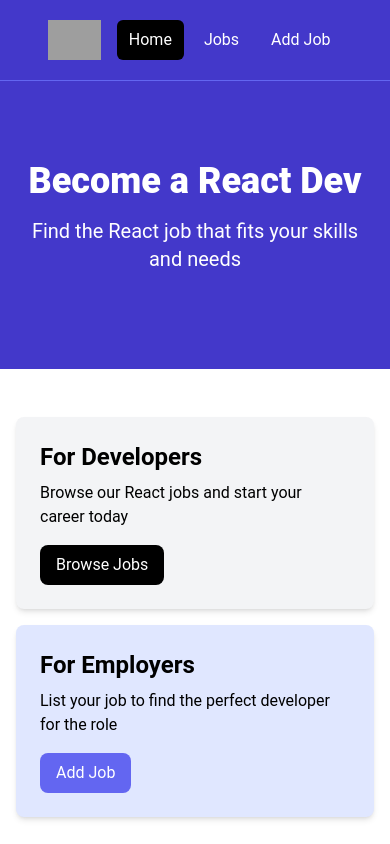
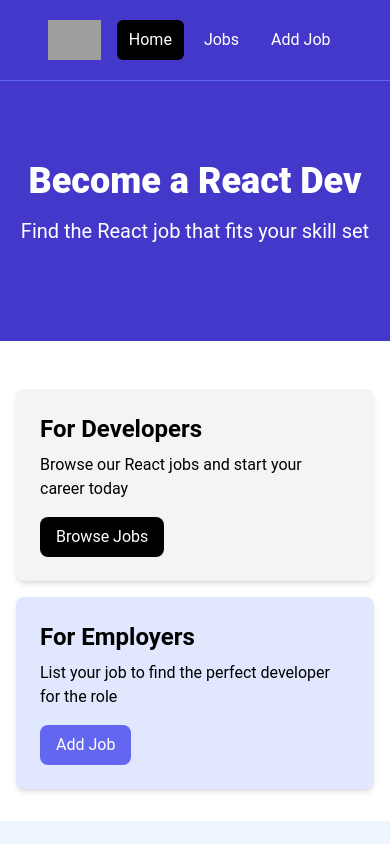
Before and after one commit to abdulhakim233/React-jobs, a React (Vite) app: page / in a window 390 px wide. Shown: the top 844 px of the page. Built offline with nearby package versions, Linux system fonts and the light colour scheme; grey boxes are pictures that could not be loaded.

Commit message:
added Homecard component

```diff
--- a/src/App.jsx
+++ b/src/App.jsx
@@ -1,59 +1,14 @@
 import  Navbar from "./components/Navbar";
+import Hero from "./components/Hero";
+import HomeCards from './components/HomeCards.jsx'
+
 const App = () => {
   return (
     <>
      <Navbar />
+    <Hero/>
+    <HomeCards/>
 
-
-    {/* <!-- Hero --> */}
-    <section className="bg-indigo-700 py-20 mb-4">
-      <div
-        className="max-w-7xl mx-auto px-4 sm:px-6 lg:px-8 flex flex-col items-center"
-      >
-        <div className="text-center">
-          <h1
-            className="text-4xl font-extrabold text-white sm:text-5xl md:text-6xl"
-          >
-            Become a React Dev
-          </h1>
-          <p className="my-4 text-xl text-white">
-            Find the React job that fits your skills and needs
-          </p>
-        </div>
-      </div>
-    </section>
-
-    {/* <!-- Developers and Employers --> */}
-    <section className="py-4">
-      <div className="container-xl lg:container m-auto">
-        <div className="grid grid-cols-1 md:grid-cols-2 gap-4 p-4 rounded-lg">
-          <div className="bg-gray-100 p-6 rounded-lg shadow-md">
-            <h2 className="text-2xl font-bold">For Developers</h2>
-            <p className="mt-2 mb-4">
-              Browse our React jobs and start your career today
-            </p>
-            <a
-              href="/jobs.html"
-              className="inline-block bg-black text-white rounded-lg px-4 py-2 hover:bg-gray-700"
-            >
-              Browse Jobs
-            </a>
-          </div>
-          <div className="bg-indigo-100 p-6 rounded-lg shadow-md">
-            <h2 className="text-2xl font-bold">For Employers</h2>
-            <p className="mt-2 mb-4">
-              List your job to find the perfect developer for the role
-            </p>
-            <a
-              href="/add-job.html"
-              className="inline-block bg-indigo-500 text-white rounded-lg px-4 py-2 hover:bg-indigo-600"
-            >
-              Add Job
-            </a>
-          </div>
-        </div>
-      </div>
-    </section>
 
     {/* <!-- Browse Jobs --> */}
     <section className="bg-blue-50 px-4 py-10">
```
